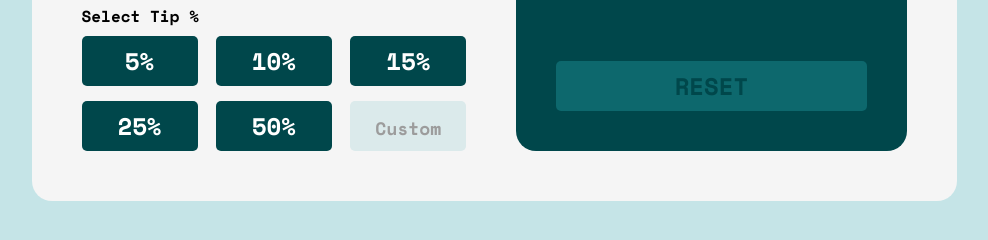
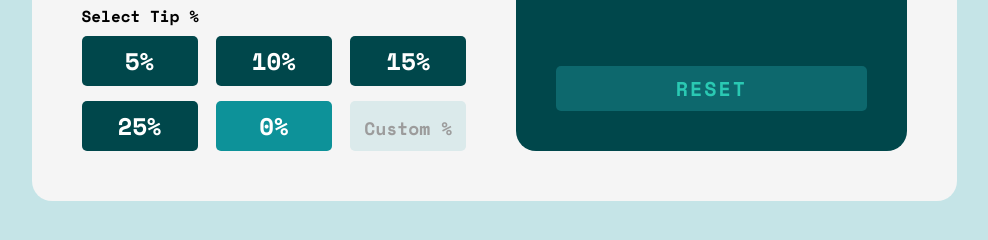
Before and after one commit to EdwinSch/tip-calculator-app, a plain HTML site: page index.html in a window 1280 px wide. Shown: the part 458-698 px from the top of the page, without its empty margins (146-1134 px from the left). Drawn offline with nearby package versions, Linux system fonts and the light colour scheme.

Commit message:
redo buttons and styling updates

```diff
--- a/index.html
+++ b/index.html
@@ -39,8 +39,8 @@
           <button class="percentageBtn" data-perc="10">10&percnt;</button>
           <button class="percentageBtn" data-perc="15">15&percnt;</button>
           <button class="percentageBtn" data-perc="25">25&percnt;</button>
-          <button class="percentageBtn" data-perc="50">50&percnt;</button>
-          <input type="number" class="customPercentageInput" placeholder="Custom">
+          <button class="percentageBtn noTip" data-perc="0">0&percnt;</button>
+          <input type="number" class="customPercentageInput" placeholder="Custom &percnt;">
         </div>
       </div>
     </section>
--- a/style.css
+++ b/style.css
@@ -102,6 +102,10 @@ label {
     color: #00474b;
 }
 
+.noTip {
+    background-color: #0d9299;
+}
+
 .customPercentageInput {
     width: 116px;
     height: 50px;
@@ -166,14 +170,15 @@ label {
 
 #resetBtn {
     width: 100%;
-    height: 50px;
+    height: 45px;
     background-color: #0d686d;
     text-transform: uppercase;
     text-align: center;
-    color: #00474b;
+    color: #2ac9b3;
     font-family: 'Space Mono', monospace;
     font-weight: 700;
-    font-size: 24px;
+    font-size: 20px;
+    letter-spacing: 2px;
     border-radius: 5px;
     border: none;
     cursor: pointer;
@@ -213,6 +218,7 @@ label {
 
     #right {
         width: 100%;
+        padding: 30px;
     }
 
     .tipAmount,
```
